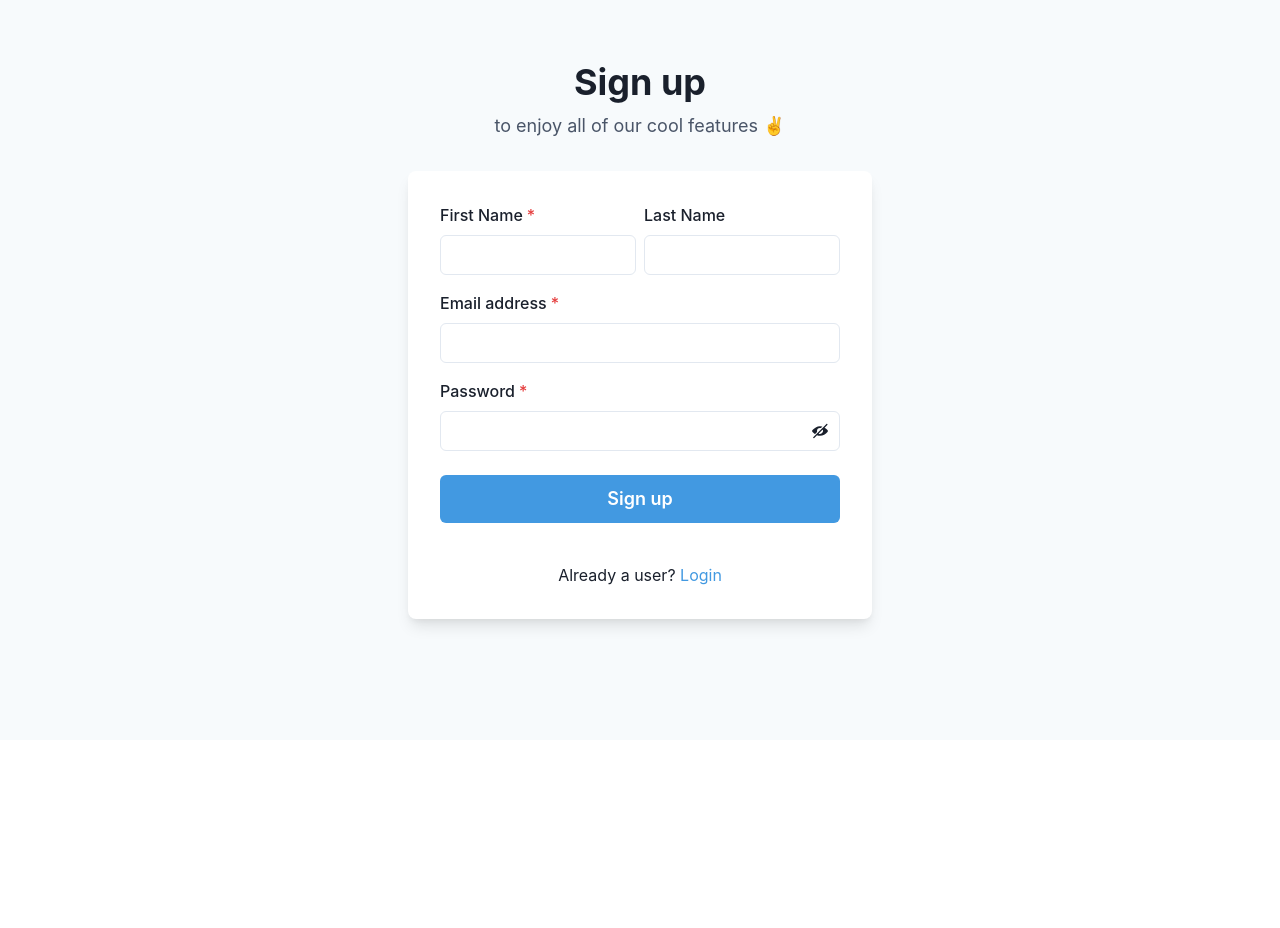
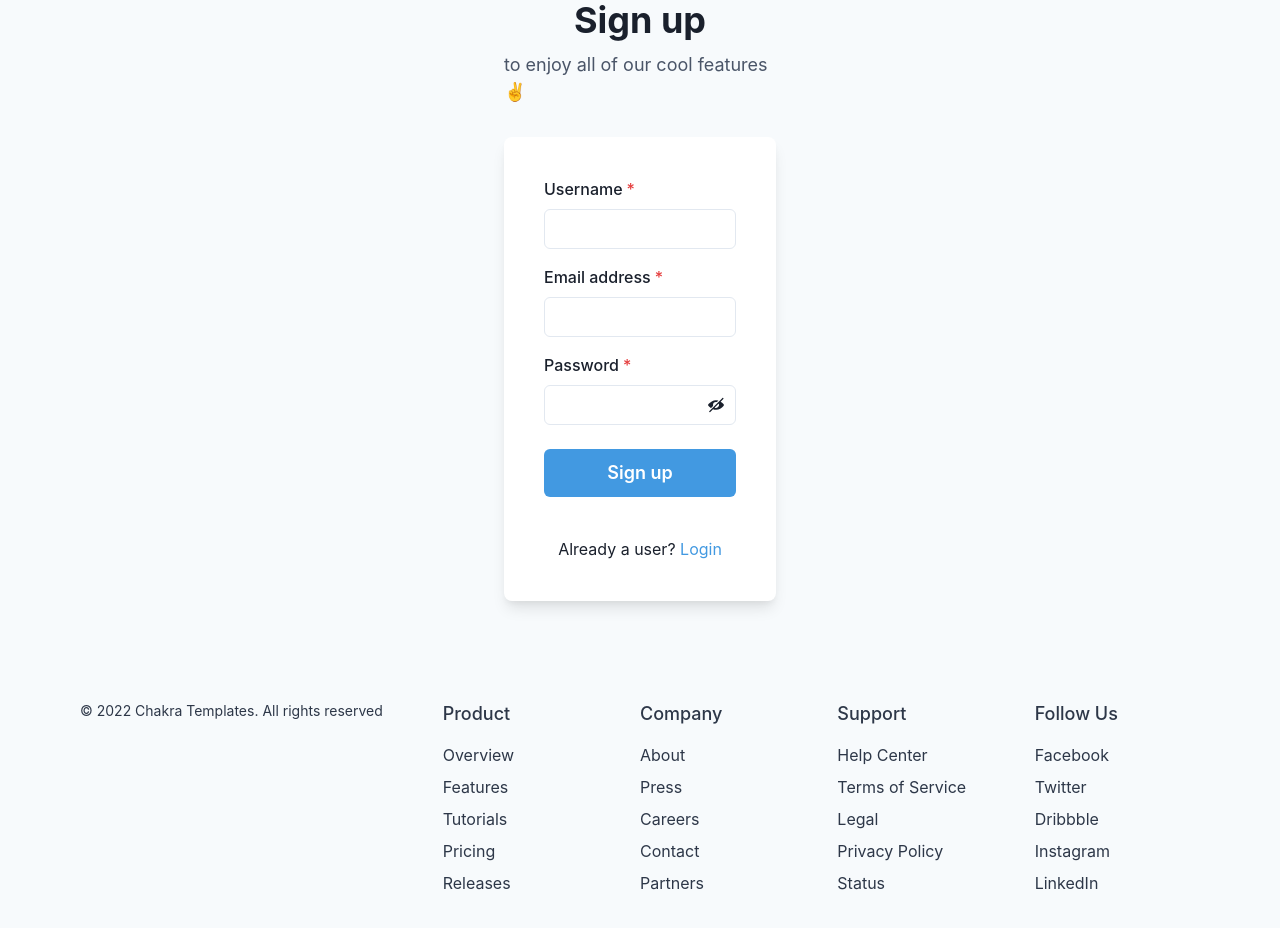
Before and after one commit to Rati1324/file-sharing, a React (Vite) app: page /signup in a window 1280 px wide. Shown: the part 120-1048 px from the top of the page. Before the commit the page ends 860 px from the top, so only its background shows below. Built offline with nearby package versions, Linux system fonts and the light colour scheme.

Commit message:
add stuff in registration page

```diff
--- a/src/App.tsx
+++ b/src/App.tsx
@@ -2,6 +2,7 @@ import Home from "./components/Home";
 import Navbar from "./components/Navbar";
 import SignIn from "./components/SignIn";
 import SignUp from "./components/SignUp";
+import Footer from "./components/Footer";
 import { Routes, Route, Navigate } from "react-router-dom";
 
 function App() {
@@ -13,6 +14,7 @@ function App() {
         <Route path="/signin" element={<SignIn />} />
         <Route path="/signup" element={<SignUp />} />
       </Routes>
+      <Footer />
     </>
   );
 }
--- /dev/null
+++ b/src/components/Footer.tsx
@@ -0,0 +1,108 @@
+import { ReactNode } from 'react'
+
+import {
+  Box,
+  Container,
+  SimpleGrid,
+  Stack,
+  Text,
+  useColorModeValue,
+} from '@chakra-ui/react'
+
+const ListHeader = ({ children }: { children: ReactNode }) => {
+  return (
+    <Text fontWeight={'500'} fontSize={'lg'} mb={2}>
+      {children}
+    </Text>
+  )
+}
+
+export default function LargeWithLogoLeft() {
+  return (
+    <Box
+      bg={useColorModeValue('gray.50', 'gray.900')}
+      color={useColorModeValue('gray.700', 'gray.200')}>
+      <Container as={Stack} maxW={'6xl'} py={10}>
+        <SimpleGrid
+          templateColumns={{ sm: '1fr 1fr', md: '2fr 1fr 1fr 1fr 1fr' }}
+          spacing={8}>
+          <Stack spacing={6}>
+            <Text fontSize={'sm'}>© 2022 Chakra Templates. All rights reserved</Text>
+          </Stack>
+          <Stack align={'flex-start'}>
+            <ListHeader>Product</ListHeader>
+            <Box as="a" href={'#'}>
+              Overview
+            </Box>
+            <Box as="a" href={'#'}>
+              Features
+            </Box>
+            <Box as="a" href={'#'}>
+              Tutorials
+            </Box>
+            <Box as="a" href={'#'}>
+              Pricing
+            </Box>
+            <Box as="a" href={'#'}>
+              Releases
+            </Box>
+          </Stack>
+          <Stack align={'flex-start'}>
+            <ListHeader>Company</ListHeader>
+            <Box as="a" href={'#'}>
+              About
+            </Box>
+            <Box as="a" href={'#'}>
+              Press
+            </Box>
+            <Box as="a" href={'#'}>
+              Careers
+            </Box>
+            <Box as="a" href={'#'}>
+              Contact
+            </Box>
+            <Box as="a" href={'#'}>
+              Partners
+            </Box>
+          </Stack>
+          <Stack align={'flex-start'}>
+            <ListHeader>Support</ListHeader>
+            <Box as="a" href={'#'}>
+              Help Center
+            </Box>
+            <Box as="a" href={'#'}>
+              Terms of Service
+            </Box>
+            <Box as="a" href={'#'}>
+              Legal
+            </Box>
+            <Box as="a" href={'#'}>
+              Privacy Policy
+            </Box>
+            <Box as="a" href={'#'}>
+              Status
+            </Box>
+          </Stack>
+          <Stack align={'flex-start'}>
+            <ListHeader>Follow Us</ListHeader>
+            <Box as="a" href={'#'}>
+              Facebook
+            </Box>
+            <Box as="a" href={'#'}>
+              Twitter
+            </Box>
+            <Box as="a" href={'#'}>
+              Dribbble
+            </Box>
+            <Box as="a" href={'#'}>
+              Instagram
+            </Box>
+            <Box as="a" href={'#'}>
+              LinkedIn
+            </Box>
+          </Stack>
+        </SimpleGrid>
+      </Container>
+    </Box>
+  )
+}
--- a/src/components/SignUp.tsx
+++ b/src/components/SignUp.tsx
@@ -2,19 +2,44 @@ import {
     Flex, Box, FormControl, FormLabel, Input, InputGroup, HStack,
     InputRightElement, Stack, Button, Heading, Text, useColorModeValue, Link,
 } from '@chakra-ui/react'
-import { useState } from 'react'
+import { useState, ReactNode } from 'react'
 import { ViewIcon, ViewOffIcon } from '@chakra-ui/icons'
 
+
 export default function SignupCard() {
-  const [showPassword, setShowPassword] = useState(false)
+  const [showPassword, setShowPassword] = useState(false);
+  const [passwordInput, setPasswordInput] = useState("");
+
+  async function sendData(data: Record<string, string>): Promise<any> {
+    try {
+      const response = await fetch("http://127.0.0.1:8000/signup", {
+          method: "POST",
+          body: JSON.stringify(data),
+          headers: {
+          "Content-Type": "application/json",
+        }
+      })
+      if (!response.ok) {
+        const jsonResponse = await response.json();
+        throw new Error(`HTTP error. Status: ${response.status}. Details: ${jsonResponse.detail}`)
+      }
+      const result = await response.json();
+      return result;
+    } catch (error: any) {
+      // console.error('Error sending data:', error);
+      throw error; // You may handle or rethrow the error based on your needs
+    }
+  }
+
+  function signUpHandler(): ReactNode {
+    sendData({"email": "tempemail2", "password": "temp"})
+      .then(res => console.log(res))
+    return null;
+  }
 
   return (
-    <Flex
-      minH={'100vh'}
-      align={'center'}
-      justify={'center'}
-      bg={useColorModeValue('gray.50', 'gray.800')}>
-      <Stack spacing={8} mx={'auto'} maxW={'lg'} py={12} px={6}>
+    <Flex minH={'90vh'} align={'center'} justify={'center'} bg={useColorModeValue('gray.50', 'gray.800')}>
+      <Stack w={"25%"} spacing={8} mx={'auto'} py={12} px={6}>
         <Stack align={'center'}>
           <Heading fontSize={'4xl'} textAlign={'center'}>
             Sign up
@@ -23,25 +48,13 @@ export default function SignupCard() {
             to enjoy all of our cool features ✌️
           </Text>
         </Stack>
-        <Box
-          rounded={'lg'}
-          bg={useColorModeValue('white', 'gray.700')}
-          boxShadow={'lg'}
-          p={8}>
+        <Box rounded={'lg'} bg={useColorModeValue('white', 'gray.700')} boxShadow={'lg'} p={10}>
           <Stack spacing={4}>
             <HStack>
-              <Box>
               <FormControl id="firstName" isRequired>
-                  <FormLabel>First Name</FormLabel>
+                <FormLabel>Username</FormLabel>
                 <Input type="text" />
               </FormControl>
-              </Box>
-              <Box>
-                <FormControl id="lastName">
-                  <FormLabel>Last Name</FormLabel>
-                  <Input type="text" />
-                </FormControl>
-              </Box>
               </HStack>
               <FormControl id="email" isRequired>
                 <FormLabel>Email address</FormLabel>
@@ -50,7 +63,17 @@ export default function SignupCard() {
               <FormControl id="password" isRequired>
                 <FormLabel>Password</FormLabel>
                 <InputGroup>
-                <Input type={showPassword ? 'text' : 'password'} />
+                  <Input
+                    type={showPassword ? 'text' : 'password'}
+                    onChange={(e) => setPasswordInput(e.target.value)}
+                  />
+                  {/* {!isError ? (
+                    <FormHelperText>
+                      Enter the email you'd like to receive the newsletter on.
+                    </FormHelperText>
+                  ) : (
+                    <FormErrorMessage>Email is required.</FormErrorMessage>
+                  )} */}
                   <InputRightElement h={'full'}>
                     <Button
                       variant={'ghost'}
@@ -62,13 +85,9 @@ export default function SignupCard() {
               </FormControl>
             <Stack spacing={10} pt={2}>
               <Button
-                loadingText="Submitting"
-                size="lg"
-                bg={'blue.400'}
-                color={'white'}
-                _hover={{
-                  bg: 'blue.500',
-                }}>
+                loadingText="Submitting" size="lg" bg={'blue.400'}
+                color={'white'} _hover={{ bg: 'blue.500', }}
+                onClick={signUpHandler}>
                 Sign up
               </Button>
             </Stack>
--- a/src/index.tsx
+++ b/src/index.tsx
@@ -1,17 +1,34 @@
 import React from 'react';
 import App from './App';
 import { ChakraProvider } from '@chakra-ui/react'
-import ReactDOM from "react-dom";
+// import ReactDOM from "react-dom";
 import SignIn from "./components/SignIn";
 import { BrowserRouter } from 'react-router-dom';
+import { createRoot } from 'react-dom/client';
 
-ReactDOM.render(
+const root = document.getElementById('root');
+
+if (root) {
+  const rootInstance = createRoot(root);
+  rootInstance.render(
     <ChakraProvider>
       <React.StrictMode>
         <BrowserRouter>
           <App />
         </BrowserRouter>
       </React.StrictMode>
-  </ChakraProvider>,
-  document.getElementById('root')
+    </ChakraProvider>
   );
+}
+// const root = document.getElementById('root');
+// const rootInstance = createRoot(root);
+// ReactDOM.render(
+//   <ChakraProvider>
+//     <React.StrictMode>
+//       <BrowserRouter>
+//         <App />
+//       </BrowserRouter>
+//     </React.StrictMode>
+//   </ChakraProvider>,
+//   document.getElementById('root')
+// );
```
Lines whose indentation alone changed are shown as unchanged.
